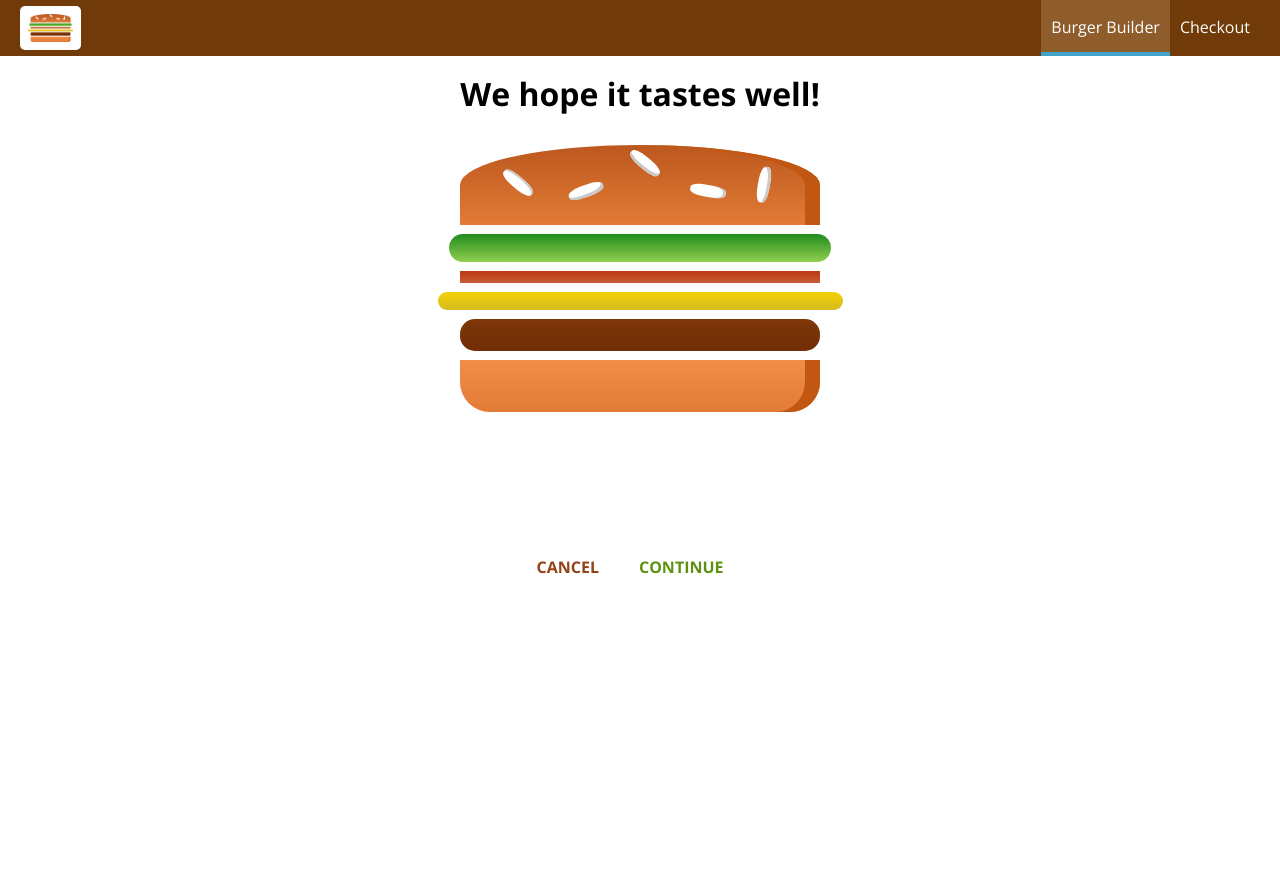
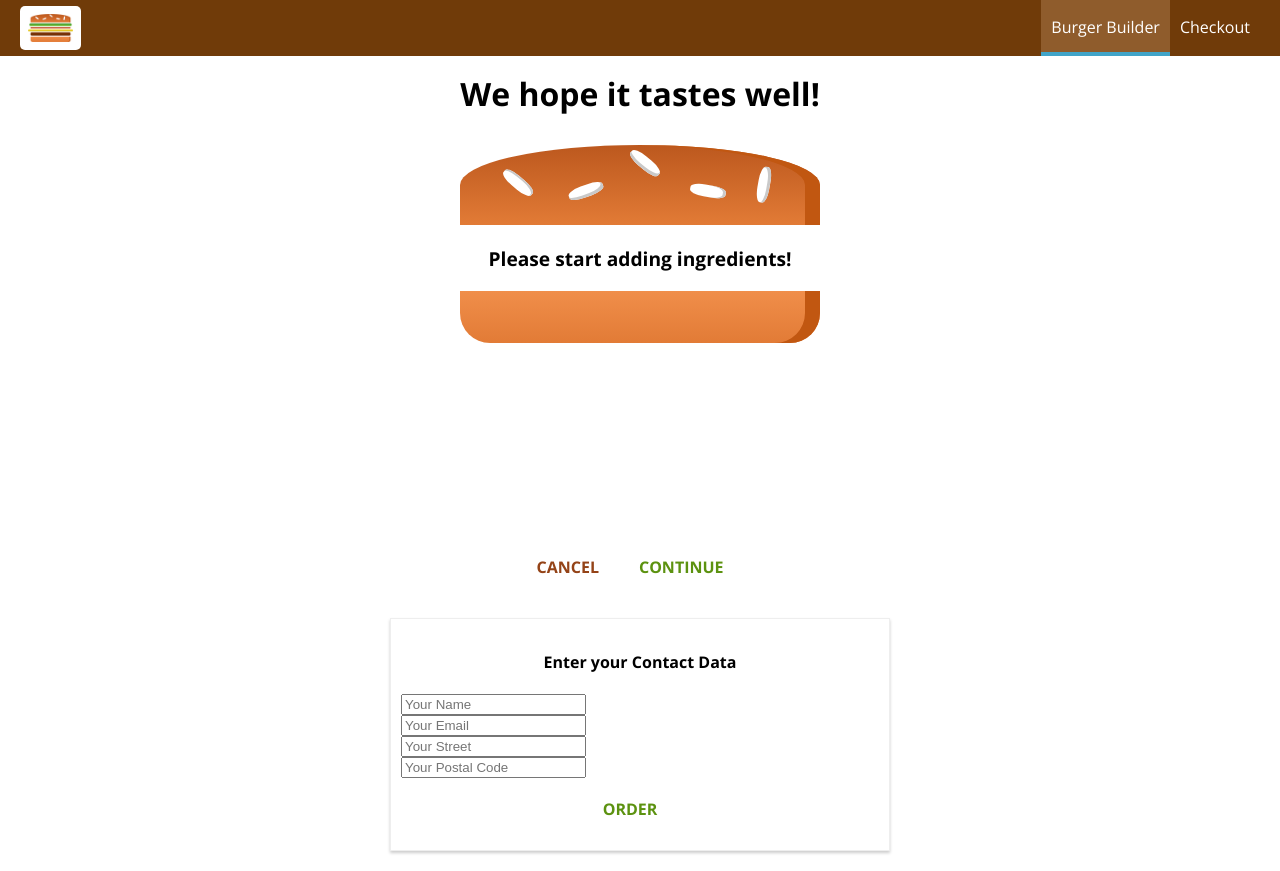
Before and after one commit to darthbel/BurgerBuilder, a React (Create React App) app: page /checkout in a window 1280 px wide. Both pictures are taken after a click on the button "CONTINUE". Before the commit the page ends 800 px from the top, so only its background shows below. Built offline with nearby package versions, Linux system fonts and the light colour scheme.

Commit message:
order submission and passing data between pages

```diff
--- a/src/containers/BurgerBuilder/BurgerBuilder.js
+++ b/src/containers/BurgerBuilder/BurgerBuilder.js
@@ -85,33 +85,21 @@ class BurgerBuilder extends Component {
   }
 
   purchaseContinueHandler = () => {
-    // alert('You continue!')
-    // this.setState({ loading: true })
-    // const order = {
-    //   ingredients: this.state.ingredients,
-    //   price: this.state.totalPrice,
-    //   customer: {
-    //     name: 'Felipe',
-    //     address: {
-    //       street: '321 Rock Street',
-    //       zipCode: 'H5J K9I',
-    //       country: 'Canada'
-    //     },
-    //     email: 'felipe123@test.com'
-    //   },
-    //   deliveryMethod: 'fastest'
-    // }
+    const queryParams = []
+    for (let i in this.state.ingredients) {
+      queryParams.push(
+        encodeURIComponent(i) +
+          '=' +
+          encodeURIComponent(this.state.ingredients[i])
+      )
+    }
+    queryParams.push('price=' + this.state.totalPrice)
+    const queryString = queryParams.join('&')
 
-    // axios
-    //   .post('/orders.json', order)
-    //   .then(response => {
-    //     this.setState({ loading: false })
-    //   })
-    //   .catch(error => {
-    //     this.setState({ loading: false })
-    //   })
-
-    this.props.history.push('/checkout')
+    this.props.history.push({
+      pathname: '/checkout',
+      search: '?' + queryString
+    })
   }
 
   render() {
--- a/src/containers/Checkout/Checkout.js
+++ b/src/containers/Checkout/Checkout.js
@@ -1,14 +1,26 @@
 import React, { Component } from 'react'
+import { Route } from 'react-router-dom'
 import CheckoutSummary from '../../components/Order/CheckoutSummary/CheckoutSummary'
+import ContactData from './ContactData/ContactData'
 
 class Checkout extends Component {
   state = {
-    ingredients: {
-      salad: 1,
-      bacon: 1,
-      cheese: 1,
-      meat: 1
+    ingredients: null,
+    price: 0
+  }
+
+  componentWillMount() {
+    const query = new URLSearchParams(this.props.location.search)
+    const ingredients = {}
+    let price = 0
+    for (let param of query.entries()) {
+      if (param[0] === 'price') {
+        price = param[1]
+      } else {
+        ingredients[param[0]] = +param[1]
+      }
     }
+    this.setState({ ingredients: ingredients, totalPrice: price })
   }
 
   checkoutCancelledHandler = () => {
@@ -27,6 +39,16 @@ class Checkout extends Component {
           checkoutCancelled={this.checkoutCancelledHandler}
           checkoutContinued={this.checkoutContinuedHandler}
         />
+        <Route
+          path={this.props.match.path + '/contact-data'}
+          render={props => (
+            <ContactData
+              ingredients={this.state.ingredients}
+              price={this.state.totalPrice}
+              {...props}
+            />
+          )}
+        />
       </div>
     )
   }
--- /dev/null
+++ b/src/containers/Checkout/ContactData/ContactData.js
@@ -0,0 +1,93 @@
+import React, { Component } from 'react'
+import Button from '../../../components/UI/Button/Button'
+import classes from './ContactData.module.css'
+import axios from '../../../axios-order'
+import Spinner from '../../../components/UI/Spinner/Spinner'
+
+class ContactData extends Component {
+  state = {
+    name: '',
+    email: '',
+    address: {
+      street: '',
+      postalCode: ''
+    },
+    loading: false
+  }
+
+  orderHandler(event) {
+    event.preventDefault()
+
+    //alert('You continue!')
+    this.setState({ loading: true })
+    const order = {
+      ingredients: this.props.ingredients,
+      price: this.props.price,
+      customer: {
+        name: 'Felipe',
+        address: {
+          street: '321 Rock Street',
+          zipCode: 'H5J K9I',
+          country: 'Canada'
+        },
+        email: 'felipe123@test.com'
+      },
+      deliveryMethod: 'fastest'
+    }
+
+    axios
+      .post('/orders.json', order)
+      .then(response => {
+        this.setState({ loading: false })
+        this.props.history.push('/')
+      })
+      .catch(error => {
+        this.setState({ loading: false })
+      })
+  }
+
+  render() {
+    let form = (
+      <form>
+        <input
+          className={classes.Input}
+          type='text'
+          name='name'
+          placeholder='Your Name'
+        />
+        <input
+          className={classes.Input}
+          type='email'
+          name='email'
+          placeholder='Your Email'
+        />
+        <input
+          className={classes.Input}
+          type='text'
+          name='street'
+          placeholder='Your Street'
+        />
+        <input
+          className={classes.Input}
+          type='text'
+          name='postal'
+          placeholder='Your Postal Code'
+        />
+        <Button btnType='Success' clicked={e => this.orderHandler(e)}>
+          ORDER
+        </Button>
+      </form>
+    )
+    if (this.state.loading) {
+      form = <Spinner />
+    }
+    return (
+      <div className={classes.ContactData}>
+        <h4>Enter your Contact Data</h4>
+        {form}
+      </div>
+    )
+  }
+}
+
+export default ContactData
--- /dev/null
+++ b/src/containers/Checkout/ContactData/ContactData.module.css
@@ -0,0 +1,19 @@
+.ContactData {
+  margin: 20px auto;
+  width: 80%;
+  text-align: center;
+  box-shadow: 0 2px 3px #ccc;
+  border: 1px solid #eee;
+  padding: 10px;
+  box-sizing: border-box;
+}
+
+.Input {
+  display: block;
+}
+
+@media (min-width: 600px) {
+  .ContactData {
+    width: 500px;
+  }
+}
```
